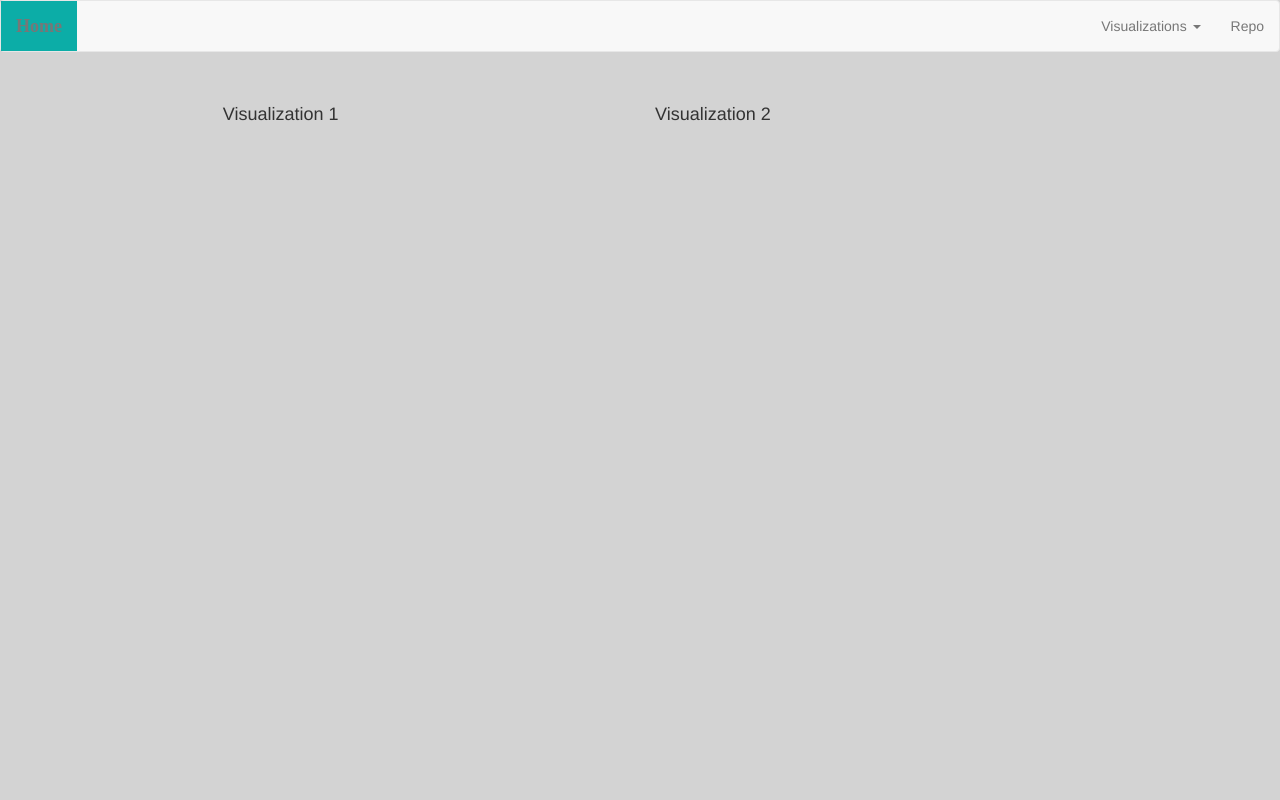
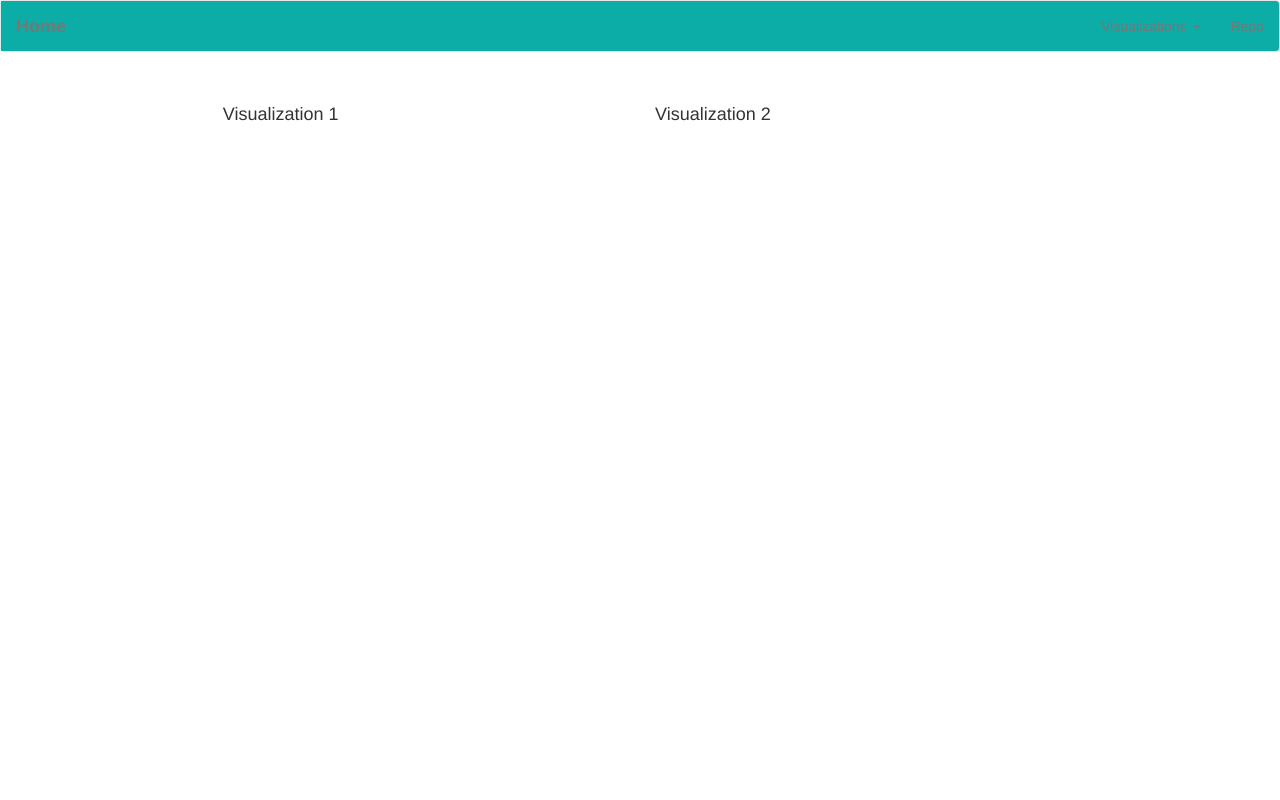
Before and after one commit to Senkichi/ACS, a Flask app: page /comparison in a window 1280 px wide. Run offline with Flask 2, Linux system fonts and the light colour scheme; some libraries are stand-ins or nearby versions.

Commit message:
updated css

```diff
--- a/static/css/style.css
+++ b/static/css/style.css
@@ -10,7 +10,7 @@
 body {
 	padding-top: 0px;
 	margin: 0px;
-    background-color: lightgray;
+    background-color: white;
 }
 
 html, body
@@ -18,6 +18,9 @@
     height: 100%;
 }
 
+h7 {
+    color: white;
+}
 
 #map-holder{
     height: 100%;
@@ -36,10 +39,16 @@
     padding: 0.2em;
 }
 
+.navbar {
+    background-color: rgb(12, 173, 167);
+}
 .navbar-brand {
    background-color: rgb(12, 173, 167);
-   font-family: times new roman;
    font-weight: bold;
+   color: white;
+}
+
+.dropdown {
    color: white;
 }
 
@@ -49,7 +58,7 @@
 }
 
     .navbar-brand {
-         background-color: white;
+         background-color: rgb(12, 173, 167);
          font-family: times new roman;
          font-weight: bold;
          color: rgb(12, 173, 167);
```
